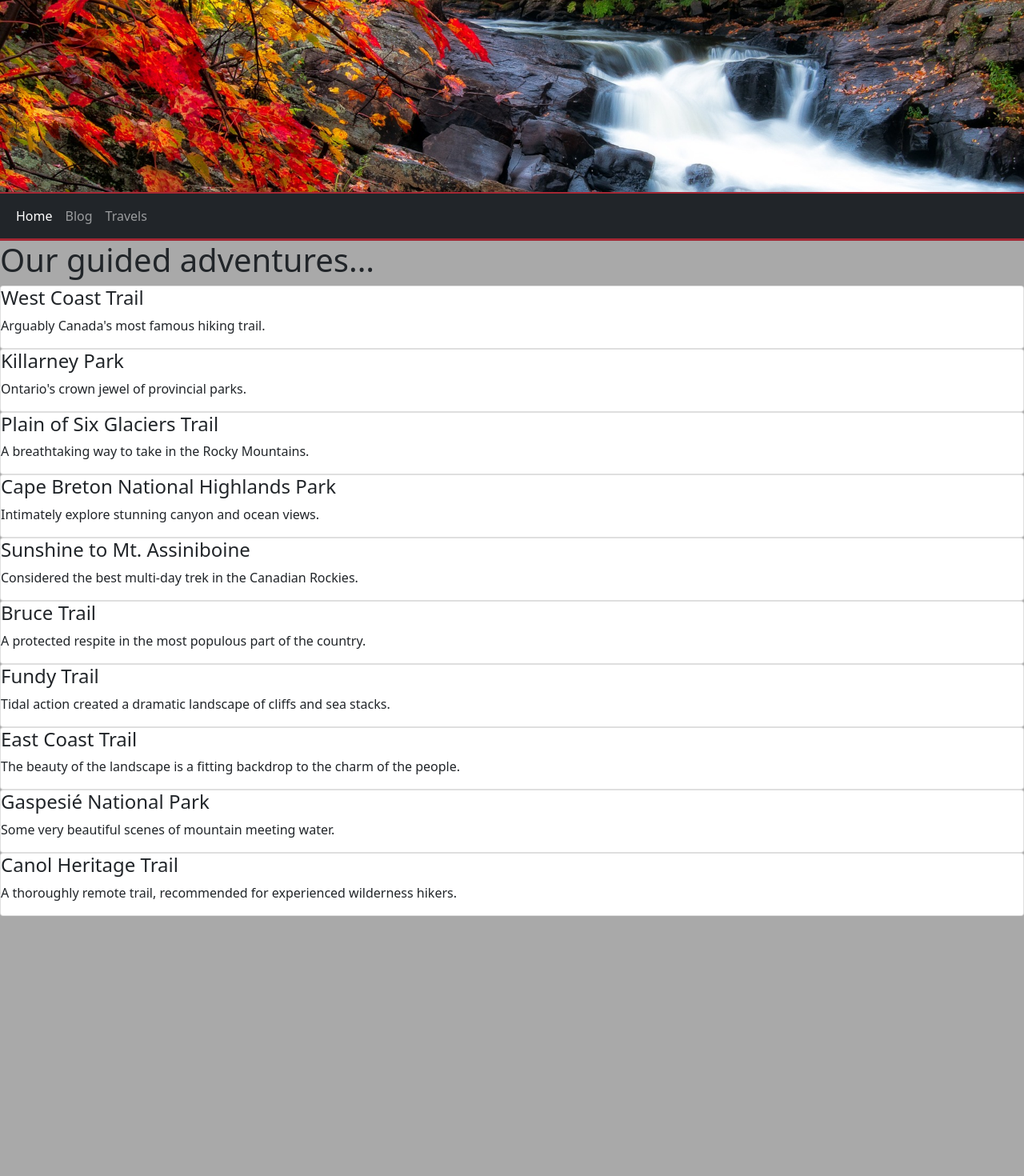
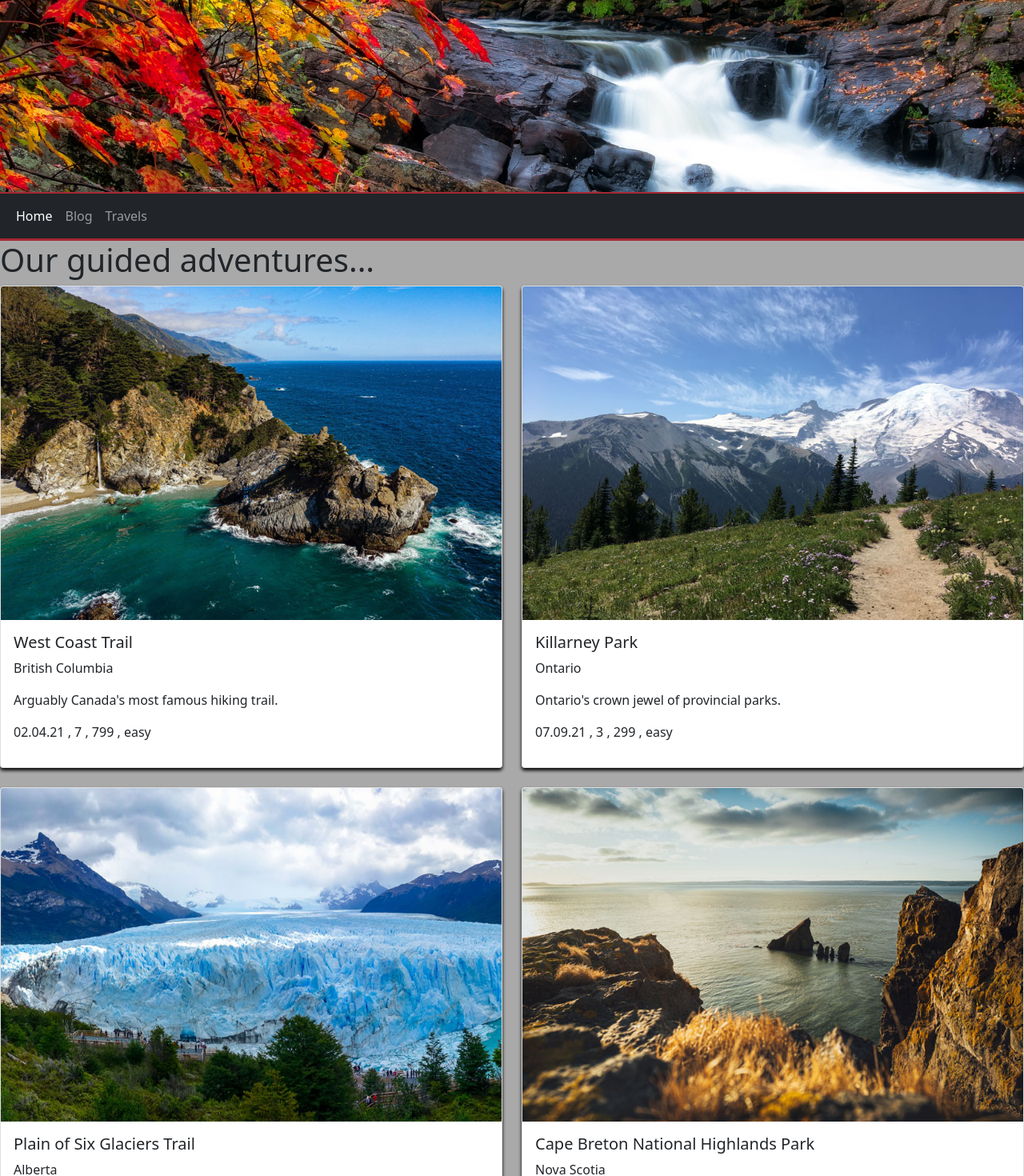
Before and after one commit to Senimtra/CF-CodeReview-06, an Angular app: page /travels in a window 1280 px wide. Shown: the top 1470 px of the page at 80% size. Before the commit the page ends 1145 px from the top, so only its background shows below. Built offline with nearby package versions, Linux system fonts and the light colour scheme.

Commit message:
add bootstrap cards + basic styles

```diff
--- /dev/null
+++ b/src/app/travel-page/travel-page.component.css
@@ -0,0 +1,13 @@
+.card-body img {
+  width: 100%;
+  border-radius: 0.3rem;
+  border: 3px solid #ec831e;
+  -webkit-box-shadow: 0px 3px 4px black;
+          box-shadow: 0px 3px 4px black;
+}
+
+.card {
+  -webkit-box-shadow: 0px 3px 4px black;
+          box-shadow: 0px 3px 4px black;
+}
+/*# sourceMappingURL=travel-page.component.css.map */
--- a/src/app/travel-page/travel-page.component.html
+++ b/src/app/travel-page/travel-page.component.html
@@ -1,9 +1,18 @@
 <h1>Our guided adventures...</h1>
 
-<div *ngFor="let trail of travels" class="card">
-  <h4>
-    {{ trail.adventure }}
-  </h4>
-
-  <p *ngIf="trail.description">{{ trail.description }}</p>
+<div class="row row-cols-1 row-cols-md-2 g-4">
+  <div *ngFor="let trail of travels" class="col">
+    <div class="card">
+      <img src="{{ trail.image }}" class="card-img-top" alt="..." />
+      <div class="card-body">
+        <h5 class="card-title">{{ trail.adventure }}</h5>
+        <p>{{ trail.province }}</p>
+        <p class="card-text">{{ trail.description }}</p>
+        <p>
+          {{ trail.start }} , {{ trail.duration }} , {{ trail.price }} ,
+          {{ trail.difficulty }}
+        </p>
+      </div>
+    </div>
+  </div>
 </div>
--- a/src/app/travel-page/travel-page.component.scss
+++ b/src/app/travel-page/travel-page.component.scss
@@ -0,0 +1,10 @@
+.card-body img {
+  width: 100%;
+  border-radius: 0.3rem;
+  border: 3px solid #ec831e;
+  box-shadow: 0px 3px 4px black;
+}
+
+.card {
+  box-shadow: 0px 3px 4px black;
+}
--- a/src/app/travels.ts
+++ b/src/app/travels.ts
@@ -7,7 +7,7 @@ export const travels = [
     duration: 7,
     price: 799,
     difficulty: 'easy',
-    image: '',
+    image: 'assets/images/01westCoastTrail.jpg',
   },
   {
     adventure: 'Killarney Park',
@@ -17,6 +17,7 @@ export const travels = [
     duration: 3,
     price: 299,
     difficulty: 'easy',
+    image: 'assets/images/02killarneyPark.jpg',
   },
   {
     adventure: 'Plain of Six Glaciers Trail',
@@ -26,6 +27,7 @@ export const travels = [
     duration: 10,
     price: 999,
     difficulty: 'moderate',
+    image: 'assets/images/03plainOfSixGlaciers.jpg',
   },
   {
     adventure: 'Cape Breton National Highlands Park',
@@ -35,6 +37,7 @@ export const travels = [
     duration: 5,
     price: 599,
     difficulty: 'easy',
+    image: 'assets/images/04capeBretonPark.jpg',
   },
   {
     adventure: 'Sunshine to Mt. Assiniboine',
@@ -44,6 +47,7 @@ export const travels = [
     duration: 7,
     price: 899,
     difficulty: 'challenging',
+    image: 'assets/images/05sunshineMtAssiniboine.jpg',
   },
   {
     adventure: 'Bruce Trail',
@@ -54,6 +58,7 @@ export const travels = [
     duration: 4,
     price: 399,
     difficulty: 'moderate',
+    image: 'assets/images/06bruceTrail.jpg',
   },
   {
     adventure: 'Fundy Trail',
@@ -64,6 +69,7 @@ export const travels = [
     duration: 10,
     price: 1099,
     difficulty: 'moderate',
+    image: 'assets/images/07fundyTrail.jpg',
   },
   {
     adventure: 'East Coast Trail',
@@ -74,6 +80,7 @@ export const travels = [
     duration: 4,
     price: 499,
     difficulty: 'easy',
+    image: 'assets/images/08eastCoastTrail.jpg',
   },
   {
     adventure: 'Gaspesié National Park',
@@ -83,6 +90,7 @@ export const travels = [
     duration: 2,
     price: 199,
     difficulty: 'moderate',
+    image: 'assets/images/09gaspesiePark.jpg',
   },
   {
     adventure: 'Canol Heritage Trail',
@@ -93,5 +101,6 @@ export const travels = [
     duration: 20,
     price: 2199,
     difficulty: 'challenging',
+    image: 'assets/images/10canolHeritageTrail.jpg',
   },
 ];
```
Also changed, not shown: 1 other file (tests, documents, lock files or other folders).
